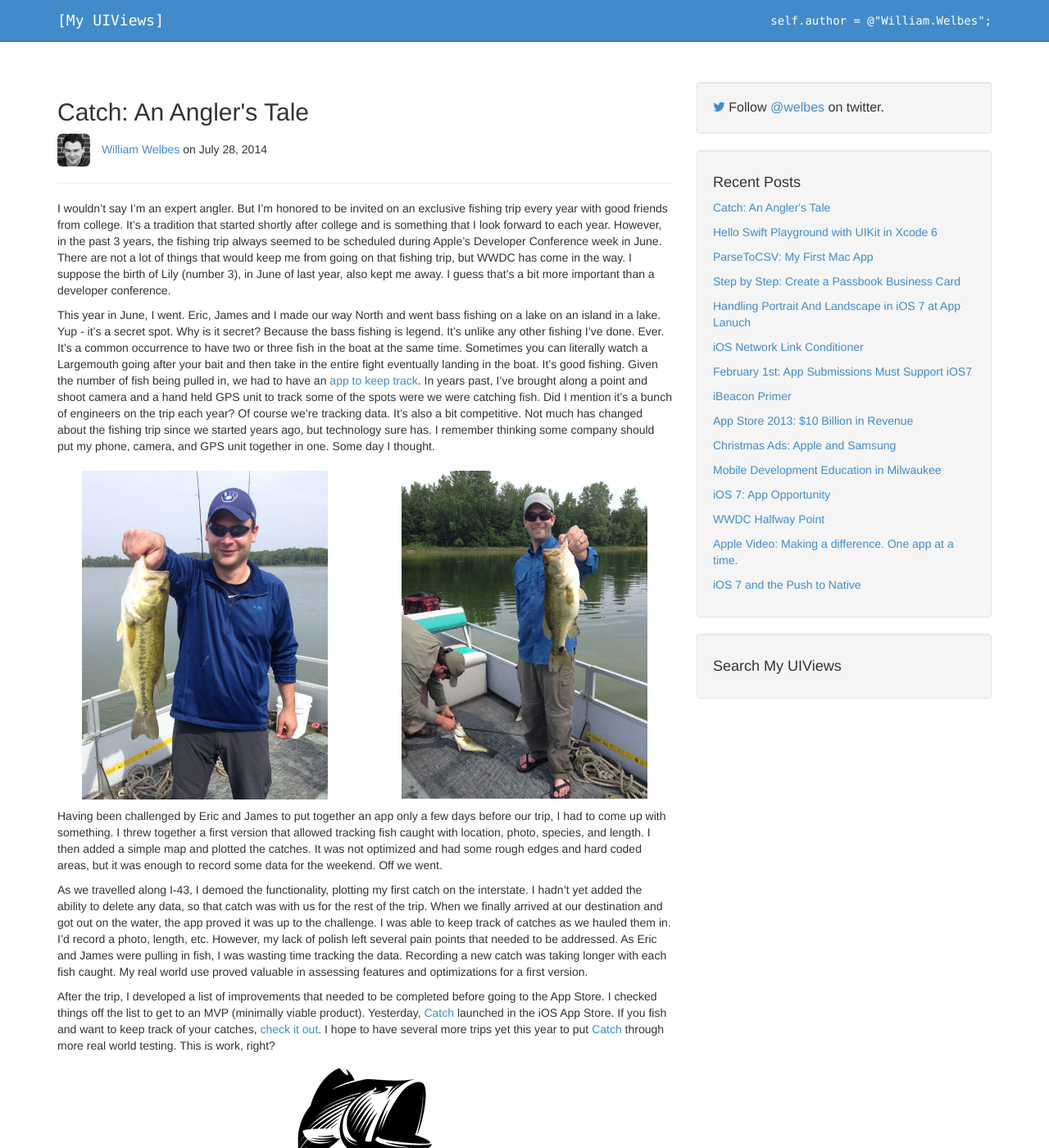
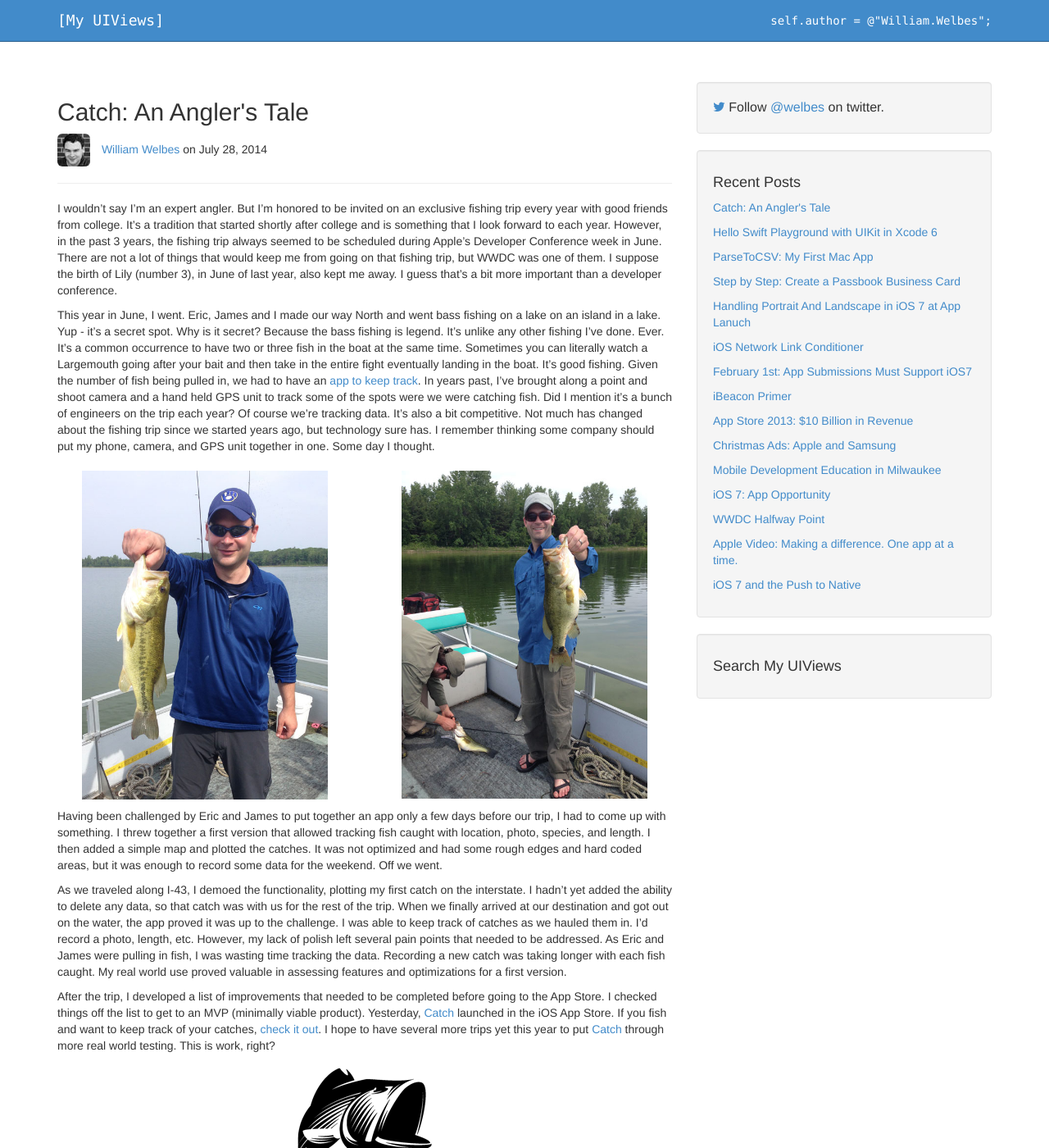
Before and after one commit to welbesw/welbesw.github.io, a Jekyll site: the page built from _posts/2014-07-28-catch-an-anglers-tale.markdown, in a window 1280 px wide and 1400 px high. Shown: the whole window at 82% size. Built offline with Jekyll 4.4.1, drawn with Linux system fonts in a browser that asks for light colours; Markdown is read by kramdown in place of the engine named in the settings; comment, search, counter and statistics services are not loaded.

Commit message:
Grammar.

```diff
--- a/_posts/2014-07-28-catch-an-anglers-tale.markdown
+++ b/_posts/2014-07-28-catch-an-anglers-tale.markdown
@@ -6,7 +6,7 @@
 description: "Inspired by my annual fishing trip in Wisconsin, I launched an app called Catch for iOS that enables anglers to keep track of the fish they catch."
 ---
 
-I wouldn't say I'm an expert angler.  But I'm honored to be invited on an exclusive fishing trip every year with good friends from college.  It's a tradition that started shortly after college and is something that I look forward to each year.  However, in the past 3 years, the fishing trip always seemed to be scheduled during Apple's Developer Conference  week in June.  There are not a lot of things that would keep me from going on that fishing trip, but WWDC has come in the way.  I suppose the birth of Lily (number 3), in June of last year, also kept me away.  I guess that's a bit more important than a developer conference.
+I wouldn't say I'm an expert angler.  But I'm honored to be invited on an exclusive fishing trip every year with good friends from college.  It's a tradition that started shortly after college and is something that I look forward to each year.  However, in the past 3 years, the fishing trip always seemed to be scheduled during Apple's Developer Conference  week in June.  There are not a lot of things that would keep me from going on that fishing trip, but WWDC was one of them.  I suppose the birth of Lily (number 3), in June of last year, also kept me away.  I guess that's a bit more important than a developer conference.
 
 This year in June, I went.  Eric, James and I made our way North and went bass fishing on a lake on an island in a lake.  Yup - it's a secret spot.  Why is it secret?  Because the bass fishing is legend.  It's unlike any other fishing I've done.  Ever.  It's a common occurrence to have two or three fish in the boat at the same time.  Sometimes you can literally watch a Largemouth going after your bait and then take in the entire fight eventually landing in the boat.  It's good fishing.  Given the number of fish being pulled in, we had to have an [app to keep track][catch-app-link].  In years past, I've brought along a point and shoot camera and a hand held GPS unit to track some of the spots were we were catching fish.  Did I mention it's a bunch of engineers on the trip each year?  Of course we're tracking data.  It's also a bit competitive.  Not much has changed about the fishing trip since we started years ago, but technology sure has.  I remember thinking some company should put my phone, camera, and GPS unit together in one.  Some day I thought.
 
@@ -21,7 +21,7 @@
 
 Having been challenged by Eric and James to put together an app only a few days before our trip, I had to come up with something.  I threw together a first version that allowed tracking fish caught with location, photo, species, and length.  I then added a simple map and plotted the catches.  It was not optimized and had some rough edges and hard coded areas, but it was enough to record some data for the weekend.  Off we went.
 
-As we travelled along I-43, I demoed the functionality, plotting my first catch on the interstate.  I hadn't yet added the ability to delete any data, so that catch was with us for the rest of the trip.  When we finally arrived at our destination and got out on the water, the app proved it was up to the challenge.  I was able to keep track of catches as we hauled them in.  I'd record a photo, length, etc.  However, my lack of polish left several pain points that needed to be addressed.  As Eric and James were pulling in fish, I was wasting time tracking the data. Recording a new catch was taking longer with each fish caught. My real world use proved valuable in assessing features and optimizations for a first version.
+As we traveled along I-43, I demoed the functionality, plotting my first catch on the interstate.  I hadn't yet added the ability to delete any data, so that catch was with us for the rest of the trip.  When we finally arrived at our destination and got out on the water, the app proved it was up to the challenge.  I was able to keep track of catches as we hauled them in.  I'd record a photo, length, etc.  However, my lack of polish left several pain points that needed to be addressed.  As Eric and James were pulling in fish, I was wasting time tracking the data. Recording a new catch was taking longer with each fish caught. My real world use proved valuable in assessing features and optimizations for a first version.
 
 After the trip, I developed a list of improvements that needed to be completed before going to the App Store.  I checked things off the list to get to an MVP (minimally viable product).  Yesterday, [Catch][catch-app-link] launched in the iOS App Store.  If you fish and want to keep track of your catches, [check it out][catch-app-link].  I hope to have several more trips yet this year to put [Catch][catch-app-link] through more real world testing.  This is work, right?
 
```
